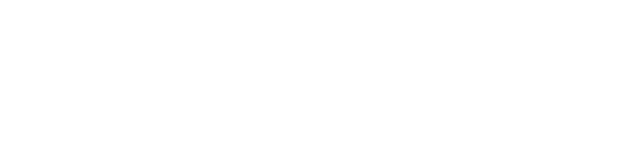
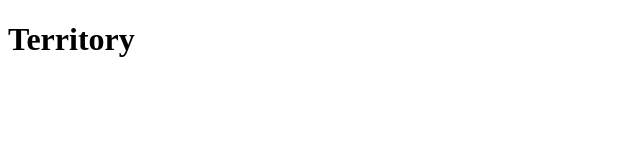
Before and after one commit to hebelTp/nauka-gita, a plain HTML site: page index.html in a window 1280 px wide. Shown: the whole page, without its empty margins (0-640 px from the left). Drawn offline with Linux system fonts and the light colour scheme.

Commit message:
Add header

```diff
--- a/index.html
+++ b/index.html
@@ -6,7 +6,9 @@
 		<link rel="stylesheat" href="style.css">
 	</head>
 	<body>
-
+		<div class="haeder">
+		<h1> Territory </h1>
+		</div>
 	</body>
 
 
```
